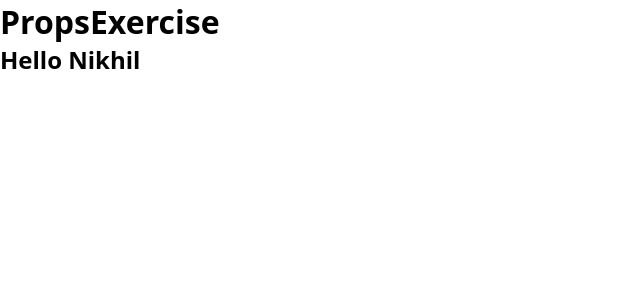
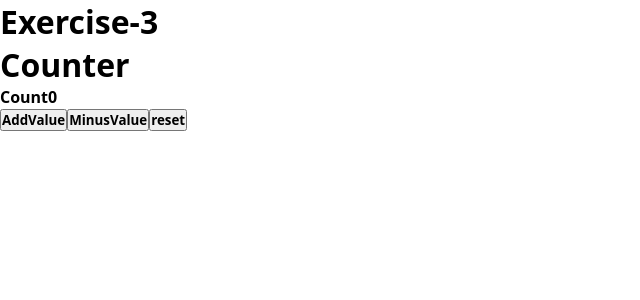
Before and after one commit to nikhildev-webapp/ReactFundamentals, a React (Vite) app: page / in a window 1280 px wide. Shown: the top 300 px of the page, without its empty margins (0-640 px from the left). Built offline with nearby package versions, Linux system fonts and the light colour scheme.

Commit message:
Exercise 3

```diff
--- a/src/App.jsx
+++ b/src/App.jsx
@@ -1,4 +1,5 @@
 import './App.css'
+import Counter from './components/Counter'
 import PropsExercise from './components/PropsExercise'
 
 function App() {
@@ -6,8 +7,7 @@ function App() {
 
   return (
     <>
-
-      <PropsExercise name='Nikhil'/>
+      <Counter/>
     </>
   )
 }
--- /dev/null
+++ b/src/components/Counter.jsx
@@ -0,0 +1,27 @@
+import React from 'react'
+import { useState } from 'react'
+
+const Counter = () => {
+    const [count, setCount] = useState(0)
+    const addCount = () => {
+        setCount(count+1)
+    }
+    const minusCount = () => {
+        setCount(count-1)
+    }
+    const reset = () => {
+        setCount(0)
+    }
+  return (
+      <>
+          <h1>Exercise-3</h1>
+          <h1>Counter</h1>
+          <p>Count{count}</p>
+          <button onClick={addCount}>AddValue</button>
+          <button onClick={minusCount}>MinusValue</button>
+          <button onClick={reset}>reset</button>
+      </>
+  )
+}
+
+export default Counter
```
